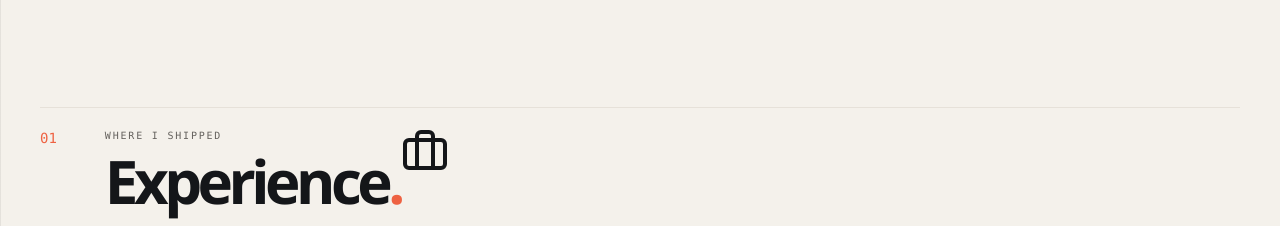
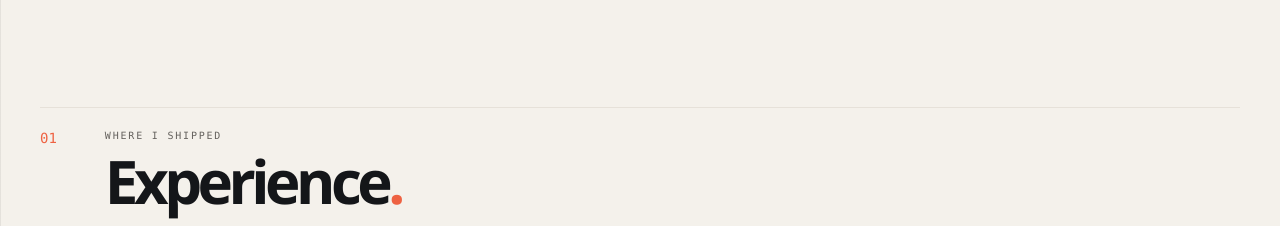
Before and after one commit to JyothiKumar03/portfolio, a Next.js app: page / in a window 1280 px wide. Shown: the part 1280-1506 px from the top of the page. Built offline with nearby package versions, Linux system fonts and the light colour scheme.

Commit message:
refactor: remove unused icon prop from Section component

```diff
--- a/src/components/section.tsx
+++ b/src/components/section.tsx
@@ -5,7 +5,6 @@ type SectionProps = {
   index?: string
   title: string
   subtitle?: string
-  icon?: ReactNode
   children: ReactNode
 }
 
@@ -14,7 +13,6 @@ export function Section({
   index,
   title,
   subtitle,
-  icon,
   children,
 }: SectionProps) {
   return (
@@ -22,7 +20,6 @@ export function Section({
       <div className="section-machine-heading">
         <div className="section-index">{index ?? "//"}</div>
         <div><p>{subtitle}</p><h2>{title}<span>.</span></h2></div>
-        {icon ? <div className="section-machine-icon">{icon}</div> : null}
       </div>
       <div className="section-machine-body">{children}</div>
     </section>
```
